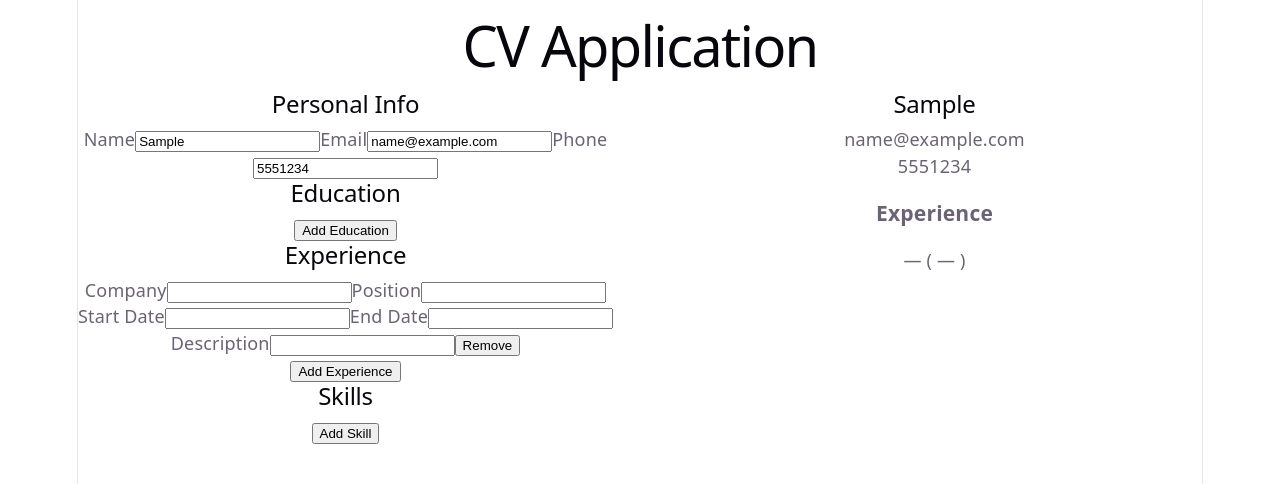
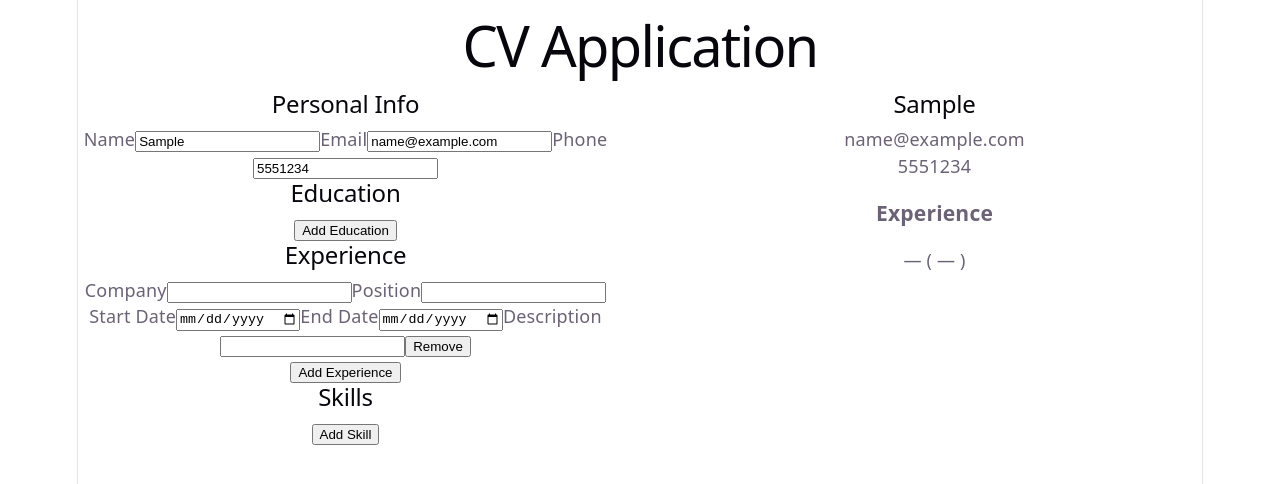
Before and after one commit to RT1811/cv-application, a React (Vite) app: page / in a window 1280 px wide. Both pictures are taken after typing "Sample", "name@example.com", "5551234" into the empty fields and a click on the button "Add Experience". Shown: the top 484 px of the page. Built offline with nearby package versions, Linux system fonts and the light colour scheme.

Commit message:
Changed start and end date type from text to date

```diff
--- a/src/components/ExperienceEntry.jsx
+++ b/src/components/ExperienceEntry.jsx
@@ -16,11 +16,11 @@ function ExperienceEntry({ entry, onChange, onRemove }) {
             </label>
             <label>
                 Start Date
-                <input type="text" name="startDate" value={entry.startDate} onChange={handleFieldChange}></input>
+                <input type="date" name="startDate" value={entry.startDate} onChange={handleFieldChange}></input>
             </label>
             <label>
                 End Date
-                <input type="text" name="endDate" value={entry.endDate} onChange={handleFieldChange}></input>
+                <input type="date" name="endDate" value={entry.endDate} onChange={handleFieldChange}></input>
             </label>
             <label>
                 Description
```
